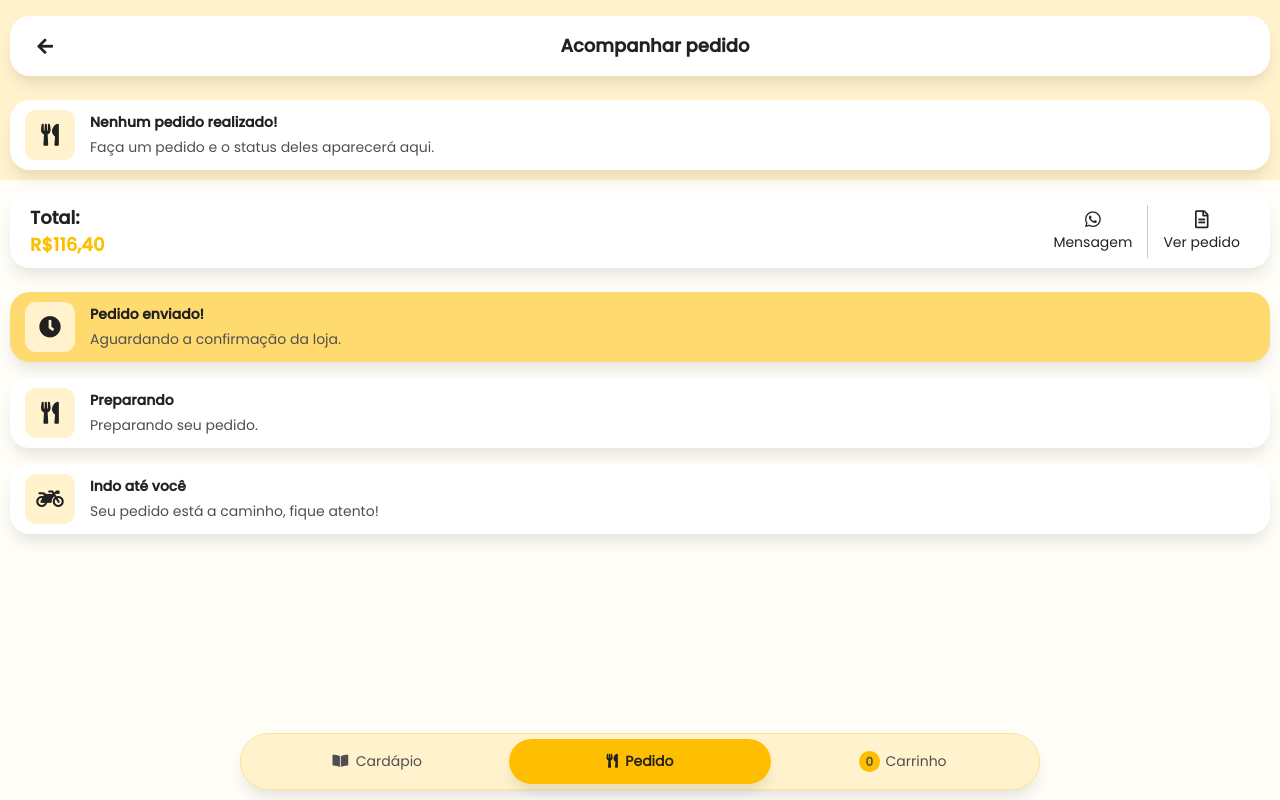
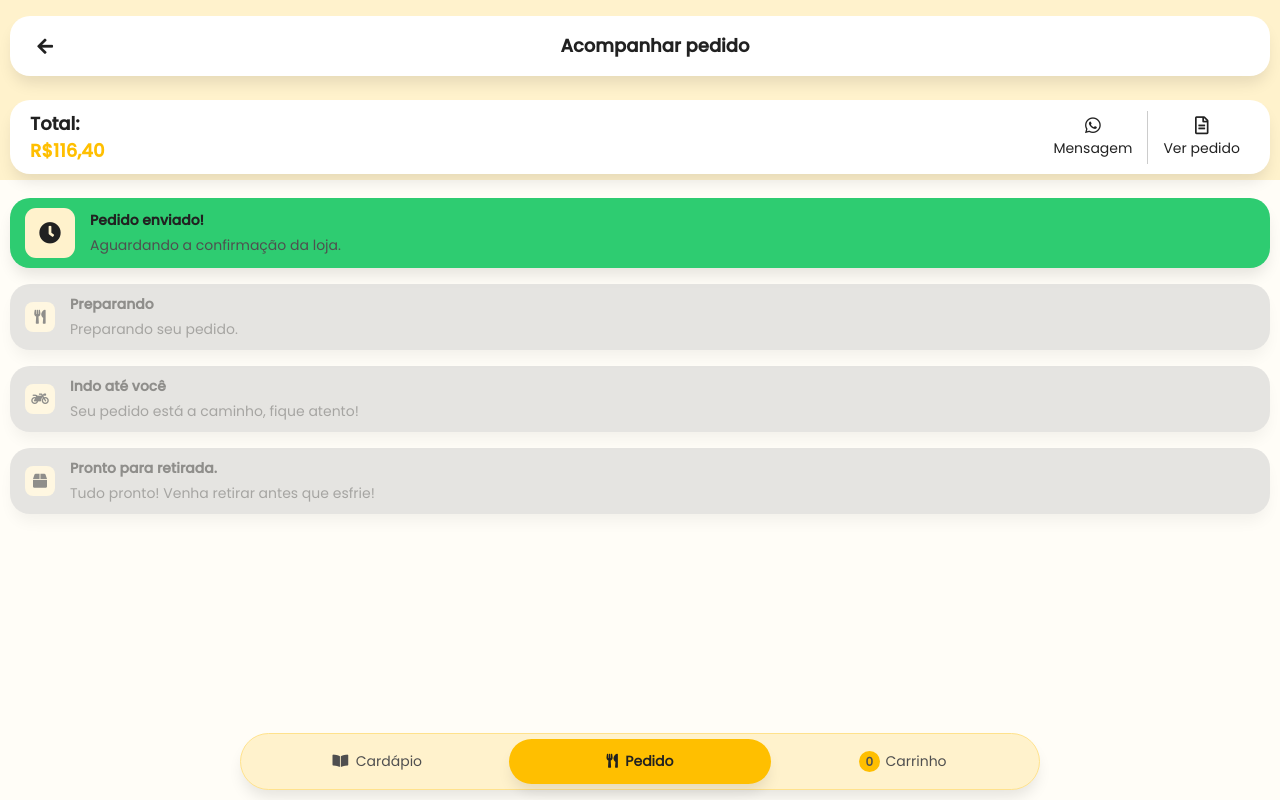
Before and after one commit to LucasLemes001/Delivery_System, a plain HTML site: page pedido.html in a window 1280 px wide. Drawn offline with Linux system fonts and the light colour scheme.

Commit message:
pedido.html all done!

```diff
--- a/css/main.css
+++ b/css/main.css
@@ -770,6 +770,23 @@ justify-content: center;}
     color: var(--color-primary);
 }
 
-.pedidos-active{
-    background-color: var(--color-primary-out);
+.card-status-pedido.active {
+    background-color: var(--color-green);
 }
+
+.card-status-pedido.pending {
+    background-color: var(--color-separate);
+    opacity: 0.5;
+}
+
+.card-status-pedido.pending .img-icon-details {
+    width: 30px;
+    height: 30px;
+    font-size: 14px;
+    border-radius: 8px;
+}
+
+.card-status-pedido.cencelado .img-icon-details{
+    background-color: var(--color-red);
+    color: var(--color-white);
+}
--- a/pedido.html
+++ b/pedido.html
@@ -34,7 +34,7 @@
         </div>
     </header>
 
-    <section class="pedido width-fix mt-4">
+    <section class="pedido width-fix mt-4 hidden">
 
         <div class="card card-status-pedido">
             <div class="img-icon-details">
@@ -63,43 +63,75 @@
                 <i class="fab fa-whatsapp"></i>
                 <p class="mb-0 mt-1">Mensagem</p>
             </div>
+
             <div class=" detalhes-produto-acoes">
                 <i class="far fa-file-alt"></i>
                 <p class="mb-0 mt-1">Ver pedido</p>
             </div>
+
+        </div>
+
+        <div class="card card-status-pedido mt-2 cencelado hidden">
+            <div class="img-icon-details">
+                <i class="fas fa-times"></i>
+            </div>
+
+            <div class="infos ">
+                <p class="name mb-1"><b>Pedido Cancelado!</b></p>
+                <span class="text mb-0"> O restaurante cancelou seu pedido. Entre em contato para mais informações</span>
+            </div>
+
+        </div>
+        <div class="card card-status-pedido mt-4 active">
+            <div class="img-icon-details">
+                <i class="fas fa-clock"></i>
+            </div>
+
+            <div class="infos ">
+                <p class="name mb-1"><b>Pedido enviado!</b></p>
+                <span class="text mb-0"> Aguardando a confirmação da loja.</span>
+            </div>
+
+        </div>
+
+        <div class="card card-status-pedido mt-3 pending ">
+            <div class="img-icon-details">
+                <i class="fas fa-utensils"></i>
+            </div>
+
+            <div class="infos ">
+                <p class="name mb-1"><b>Preparando</b></p>
+                <span class="text mb-0"> Preparando seu pedido.</span>
+            </div>
+
+        </div>
+
+        <div class="card card-status-pedido  mt-3 pending ">
+            <div class="img-icon-details">
+                <i class="fas fa-motorcycle"></i>
+            </div>
+
+            <div class="infos ">
+                <p class="name mb-1"><b>Indo até você</b></p>
+                <span class="text mb-0"> Seu pedido está a caminho, fique atento!</span>
+            </div>
+
+        </div>
+        <div class="card card-status-pedido mt-3 pending">
+            <div class="img-icon-details">
+                <i class="fas fa-box"></i>
+            </div>
+
+            <div class="infos ">
+                <p class="name mb-1"><b>Pronto para retirada.</b></p>
+                <span class="text mb-0"> Tudo pronto! Venha retirar antes que esfrie!</span>
+            </div>
+
         </div>
 
     </section>
 
-    <section class="pedido width-fix mt-4">
-        <div class="card card-status-pedido pedidos-active">
-            <div class="img-icon-details">
-                <i class="fas fa-clock"></i>
-            </div>
-            <div class="infos ">
-                <p class="name mb-1"><b>Pedido enviado!</b></p>
-                <span class="text mb-0"> Aguardando a confirmação da loja.</span>
-            </div>
-        </div>
-        <div class="card card-status-pedido mt-3 ">
-            <div class="img-icon-details">
-                <i class="fas fa-utensils"></i>
-            </div>
-            <div class="infos ">
-                <p class="name mb-1"><b>Preparando</b></p>
-                <span class="text mb-0"> Preparando seu pedido.</span>
-            </div>
-        </div>
-        <div class="card card-status-pedido mt-3 ">
-            <div class="img-icon-details">
-                <i class="fas fa-motorcycle"></i>
-            </div>
-            <div class="infos ">
-                <p class="name mb-1"><b>Indo até você</b></p>
-                <span class="text mb-0"> Seu pedido está a caminho, fique atento!</span>
-            </div>
-        </div>
-    </section>
+
     <section class="menu-bottom" id="menu-bottom">
 
         <a href="./index.html" class="menu-bottom-item">
```
